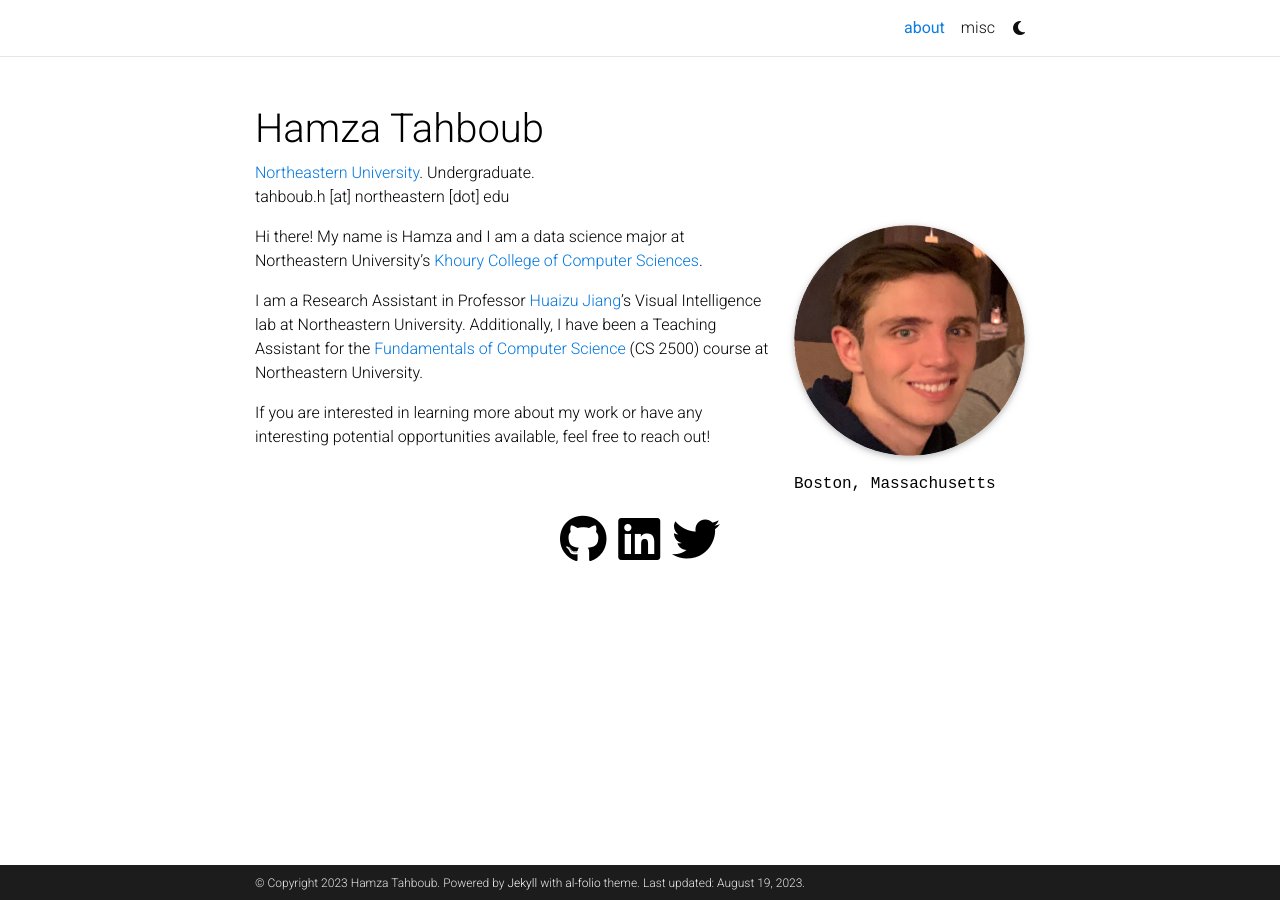
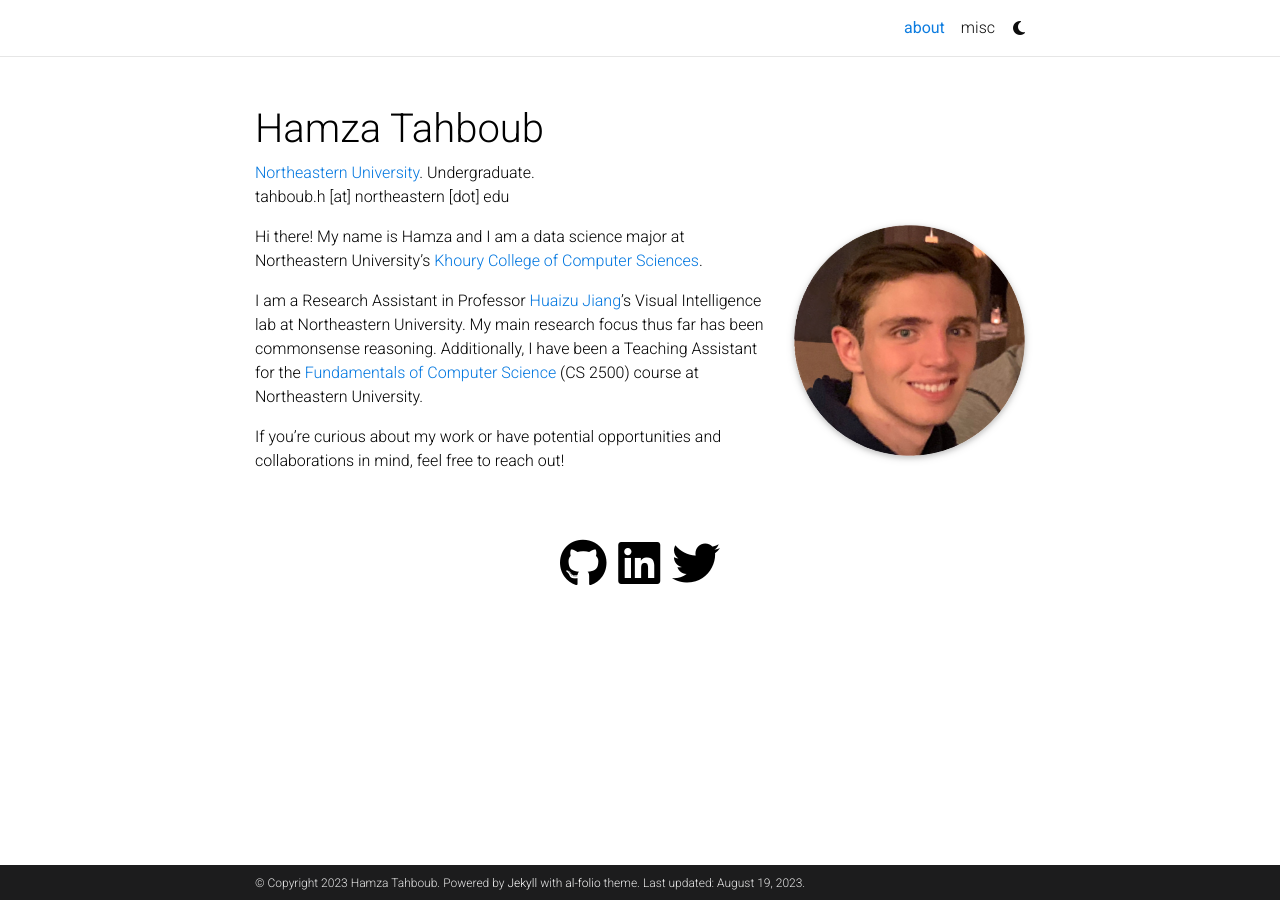
Before and after one commit to htahboub/htahboub, a Jekyll site: the page built from _pages/about.md, in a window 1280 px wide. Built offline with Jekyll 4.4.1, drawn with Linux system fonts in a browser that asks for light colours; full-size pictures stand in for the smaller copies a plugin makes; comment, search, counter and statistics services are not loaded; a style sheet for code colours, icons or effects is not loaded.

Commit message:
Update about.md

```diff
--- a/_pages/about.md
+++ b/_pages/about.md
@@ -8,7 +8,7 @@
   align: right
   image: me.png
   image_circular: true # crops the image to make it circular
-  address: Boston, Massachusetts
+  address:
 
 news: false  # includes a list of news items
 latest_posts: false  # includes a list of the newest posts
@@ -34,8 +34,8 @@
 <img style="display: none; position: fixed;" id="howard" src="assets/img/howard.gif" height="600pt">
 Hi there! My name is Hamza and I am a data science major at Northeastern University's [Khoury College of Computer Sciences](https://www.khoury.northeastern.edu/).
 
-I am a Research Assistant in Professor [Huaizu Jiang](https://jianghz.me/)'s Visual Intelligence lab at Northeastern University. Additionally, I have been a Teaching Assistant for the [Fundamentals of Computer Science](https://course.ccs.neu.edu/cs2500/) (CS 2500) course at Northeastern University.
+I am a Research Assistant in Professor [Huaizu Jiang](https://jianghz.me/)'s Visual Intelligence lab at Northeastern University. My main research focus thus far has been commonsense reasoning. Additionally, I have been a Teaching Assistant for the [Fundamentals of Computer Science](https://course.ccs.neu.edu/cs2500/) (CS 2500) course at Northeastern University.
 
-If you are interested in learning more about my work or have any interesting potential opportunities available, feel free to reach out!
+If you're curious about my work or have potential opportunities and collaborations in mind, feel free to reach out!
 
 <br>
```
